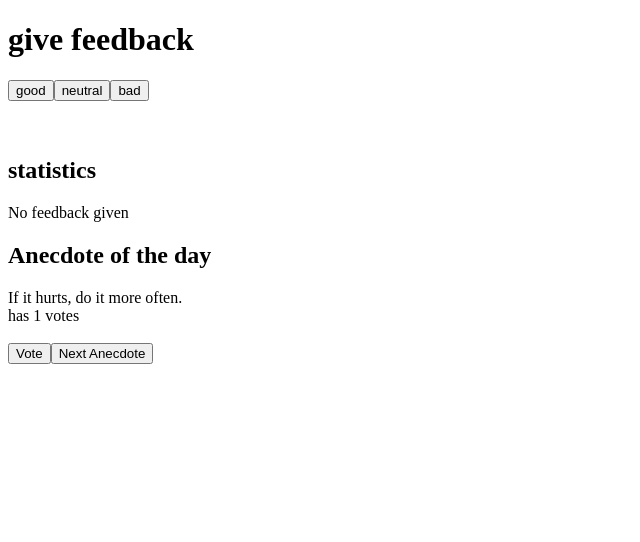
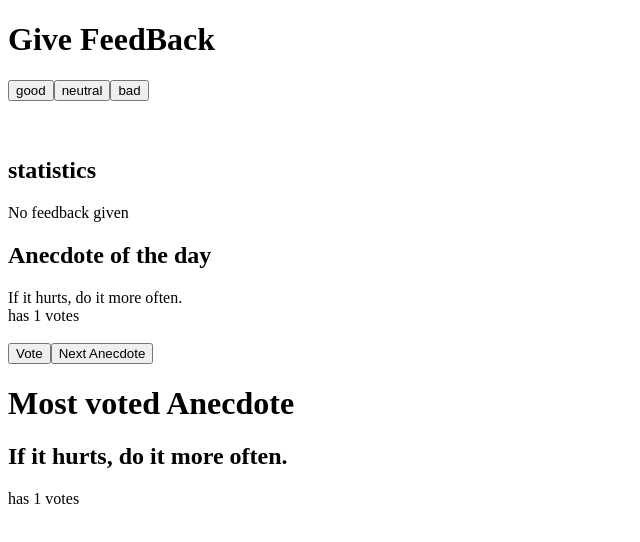
Before and after one commit to Arufiand/belajar-FullStack-JS, a React (Vite) app in the folder part1/: page / in a window 1280 px wide. Both pictures are taken after a click on the button "Vote". Shown: the top 542 px of the page, without its empty margins (0-640 px from the left). Built offline with nearby package versions, Linux system fonts and the light colour scheme.

Commit message:
feat: enhance App component with dynamic header and display most voted anecdote

```diff
--- a/part1/src/App.jsx
+++ b/part1/src/App.jsx
@@ -1,6 +1,6 @@
 import {useEffect, useState} from 'react'
 
-const Header = () => <h1>give feedback</h1>
+const Header = ({headerText}) => <h1>{headerText}</h1>
 const Statistic = ({ text, value }) => (
     <tr>
         <td>{text}</td>
@@ -43,7 +43,25 @@ const Contents = ({ good, neutral, bad }) => {
     )
 }
 
+const ShowMostVotedAnecdote = ({anecdotes, votes}) => {
+    const maxVotes = Math.max(...votes)
+    const indexOfMax = votes.indexOf(maxVotes)
 
+    if (maxVotes === 0) {
+        return (
+            <div>
+                <p>No votes given yet</p>
+            </div>
+        )
+    }
+
+    return (
+        <div>
+            <h2>{anecdotes[indexOfMax]}</h2>
+            <p>has {maxVotes} votes</p>
+        </div>
+    )
+}
 
 const App = () => {
     // save clicks of each button to its own state
@@ -86,7 +104,7 @@ const App = () => {
 
     return (
         <div>
-            <Header />
+            <Header headerText={'Give FeedBack'}/>
             <div>
                 <Button handleClick={() => setGood(good + 1) } text="good" />
                 <Button handleClick={() => setNeutral(neutral + 1)} text="neutral" />
@@ -101,6 +119,10 @@ const App = () => {
             <br />
             <Button handleClick={handleVote} text="Vote" />
             <Button handleClick={() => handleAnecdote()} text="Next Anecdote" />
+
+            <Header headerText={'Most voted Anecdote'}/>
+
+            <ShowMostVotedAnecdote anecdotes={anecdotes} votes={votes} />
         </div>
     )
 }
```
